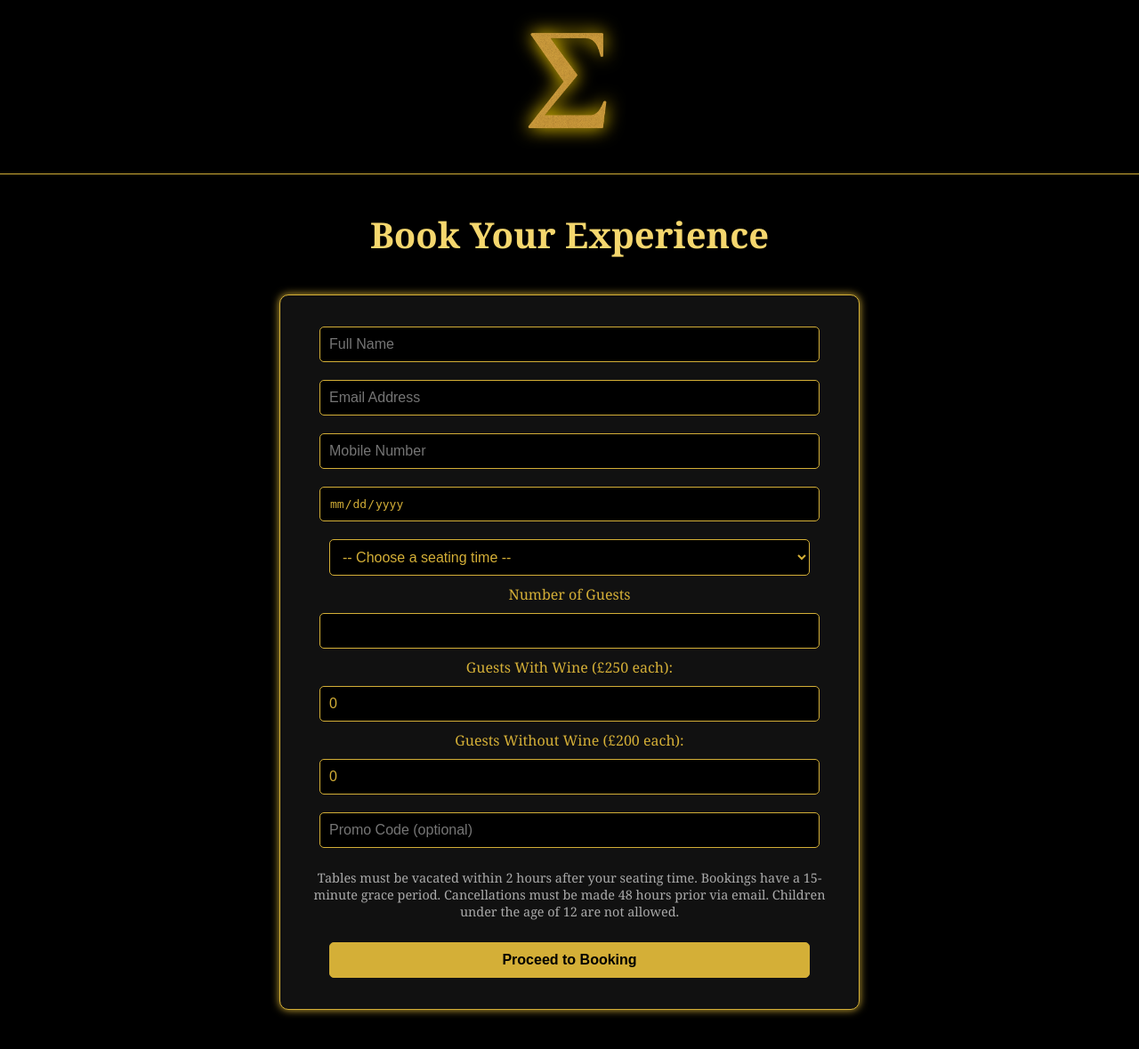
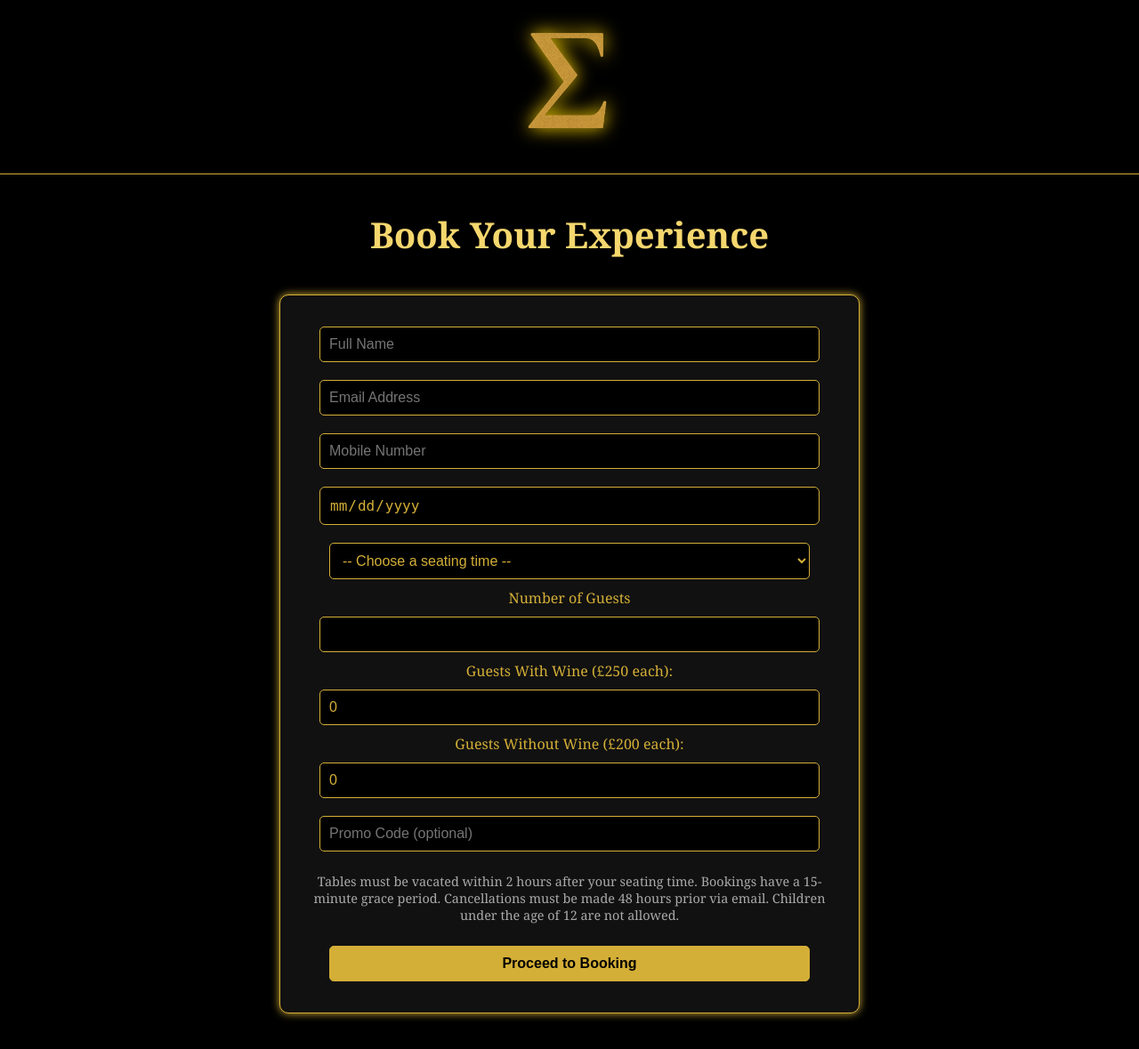
Before and after one commit to elementsbychefsultan/elements_by_chef_sultan, a Flask app: page /booking in a window 1280 px wide. Shown: the whole page at 89% size. Before the commit the page ends 1142 px from the top, so only its background shows below. Run offline with Flask 3, Linux system fonts and the light colour scheme.

Commit message:
Fix date picker visibility and default date

```diff
--- a/templates/booking.html
+++ b/templates/booking.html
@@ -89,7 +89,14 @@
     <input type="tel" name="phone" placeholder="Mobile Number" required>
 
     <label for="date"></label>
-    <input type="date" id="date" name="date" required>
+    <input
+    type="date"
+    id="date"
+    name="date"
+    min=""
+    placeholder="Select date"
+    style="background-color:#000; color:#d4af37; border:1px solid #d4af37; padding:10px; border-radius:6px; font-size:16px;"
+  >
 
     <label for="time"></label>
     <select name="time" required>
@@ -162,5 +169,16 @@
     dateInput.setAttribute("min", "2025-11-07");
     dateInput.setAttribute("max", "2026-02-14");
 </script>
+<script>
+  // Ensure today's date is the minimum and no default is pre-selected
+  document.addEventListener("DOMContentLoaded", function() {
+    const today = new Date().toISOString().split('T')[0];
+    const dateInput = document.getElementById('date');
+    if (dateInput) {
+      dateInput.setAttribute('min', today);
+      dateInput.value = ""; // make sure it’s blank
+    }
+  });
+</script>
 </body>
 </html>
```
